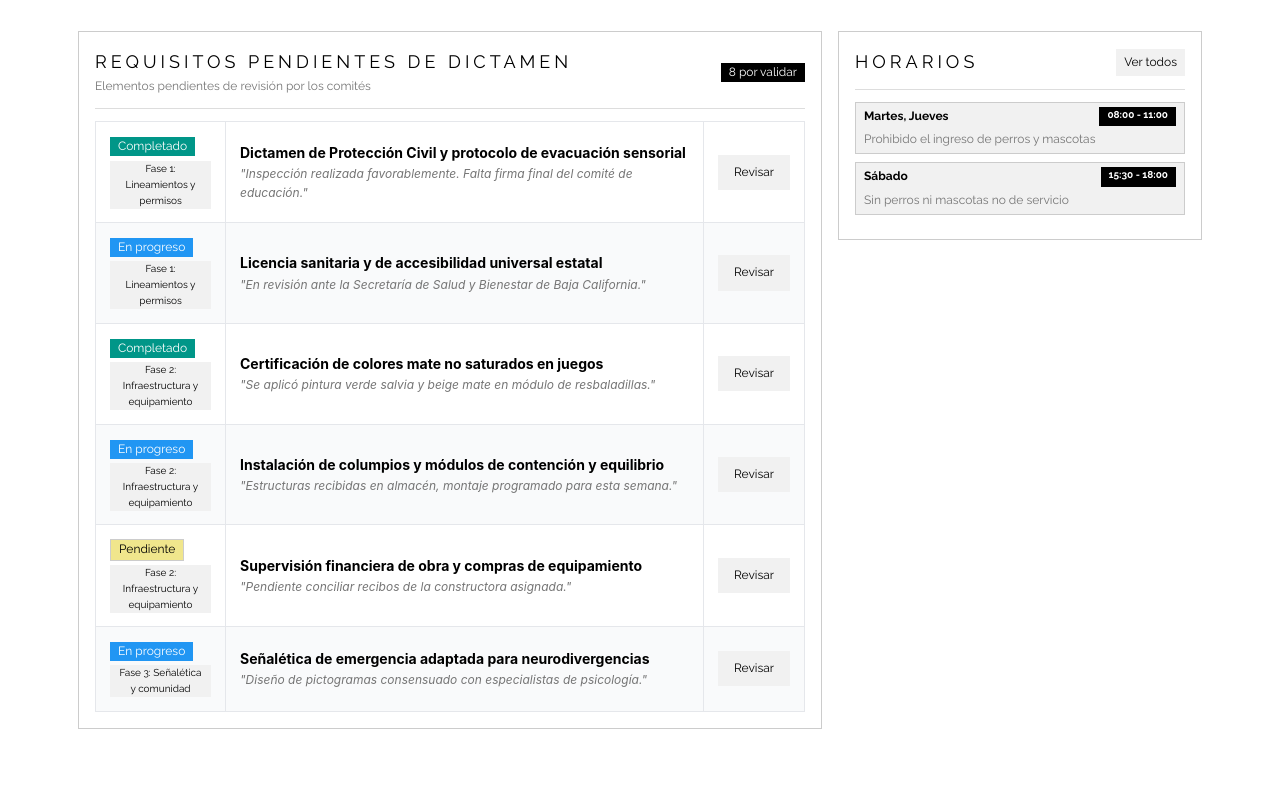
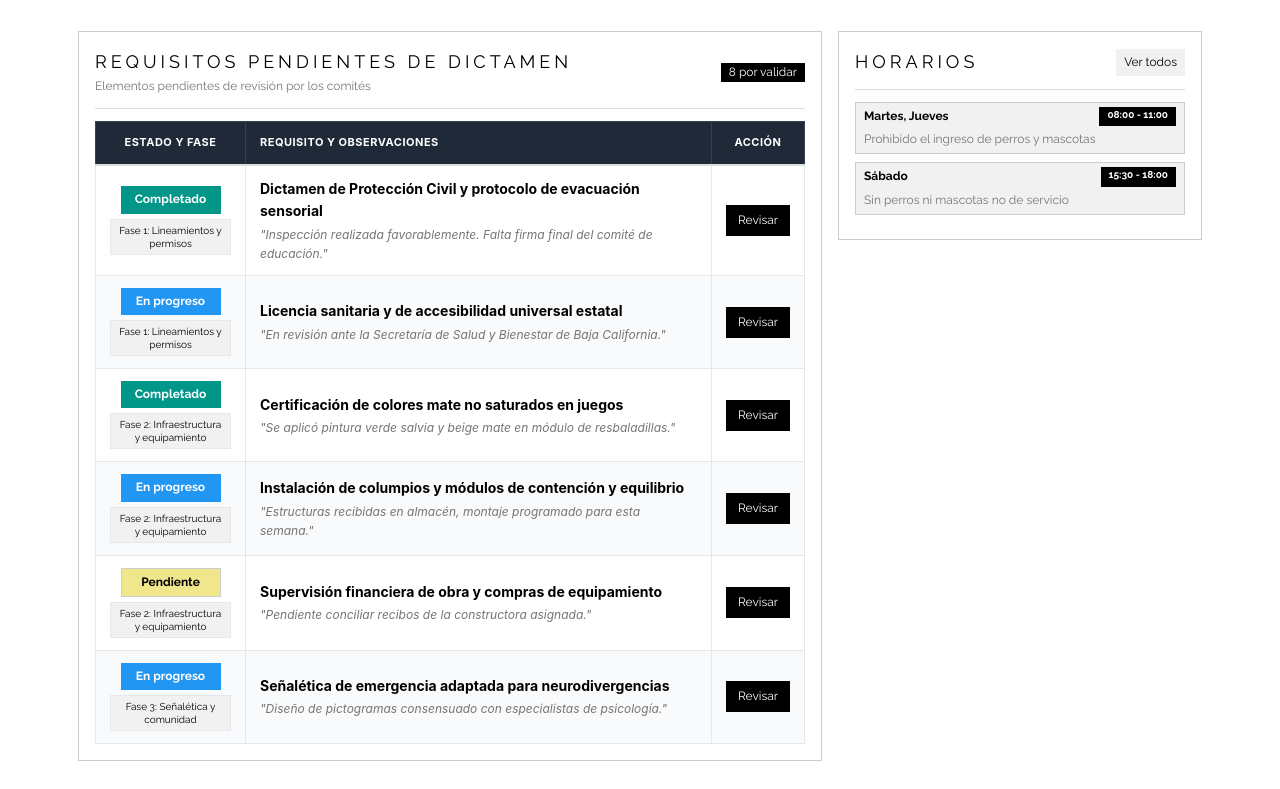
Before and after one commit to FRQ23/neuropark, a React (Vite) app: page / in a window 1280 px wide. Shown: the part 1171-1960 px from the top of the page. Built offline with nearby package versions, Linux system fonts and the light colour scheme.

Commit message:
fix(dashboard): center status badge and phase tag vertically and horizontally in pending requirements table

```diff
--- a/src/components/common/Badge.tsx
+++ b/src/components/common/Badge.tsx
@@ -10,6 +10,7 @@ interface BadgeProps {
   scope?: string;
   size?: 'sm' | 'md';
   className?: string;
+  style?: React.CSSProperties;
 }
 
 export const Badge: React.FC<BadgeProps> = ({
@@ -20,6 +21,7 @@ export const Badge: React.FC<BadgeProps> = ({
   scope,
   size = 'md',
   className = '',
+  style,
 }) => {
   const sizeClass = size === 'sm' ? 'w3-small' : '';
 
@@ -32,7 +34,7 @@ export const Badge: React.FC<BadgeProps> = ({
     }[status];
 
     return (
-      <span className={`${config.cls} ${sizeClass} ${className}`}>
+      <span className={`${config.cls} ${sizeClass} ${className}`} style={style}>
         {children || config.text}
       </span>
     );
--- a/src/pages/DashboardPage.tsx
+++ b/src/pages/DashboardPage.tsx
@@ -298,6 +298,19 @@ export const DashboardPage: React.FC = () => {
             </div>
 
             <table className="w3-table w3-striped w3-bordered">
+              <thead>
+                <tr className="w3-light-grey" style={{ borderBottom: '2px solid #ddd' }}>
+                  <th style={{ width: '150px', textAlign: 'center', fontSize: '11px', textTransform: 'uppercase', letterSpacing: '0.5px' }}>
+                    Estado y Fase
+                  </th>
+                  <th style={{ fontSize: '11px', textTransform: 'uppercase', letterSpacing: '0.5px' }}>
+                    Requisito y Observaciones
+                  </th>
+                  <th style={{ width: '90px', textAlign: 'center', fontSize: '11px', textTransform: 'uppercase', letterSpacing: '0.5px' }}>
+                    Acción
+                  </th>
+                </tr>
+              </thead>
               <tbody>
                 {parkRequirements
                   .filter((pr) => pr.status !== 'validated')
@@ -309,24 +322,60 @@ export const DashboardPage: React.FC = () => {
 
                     return (
                       <tr key={pr.id}>
-                        <td style={{ verticalAlign: 'middle', width: '130px' }}>
-                          <Badge status={pr.status} size="sm" />
-                          <div style={{ marginTop: '4px' }}>
-                            <span className="w3-tag w3-light-grey w3-tiny">{phase?.name || req.phaseCode}</span>
+                        <td style={{ verticalAlign: 'middle', textAlign: 'center', width: '150px', padding: '12px 8px' }}>
+                          <div
+                            style={{
+                              display: 'flex',
+                              flexDirection: 'column',
+                              alignItems: 'center',
+                              justifyContent: 'center',
+                              textAlign: 'center',
+                              gap: '5px',
+                              width: '100%',
+                            }}
+                          >
+                            <Badge
+                              status={pr.status}
+                              size="sm"
+                              className="w3-center"
+                              style={{
+                                minWidth: '100px',
+                                textAlign: 'center',
+                                display: 'inline-block',
+                                fontWeight: 'bold',
+                                padding: '4px 8px',
+                              }}
+                            />
+                            <span
+                              className="w3-tag w3-light-grey w3-tiny w3-center"
+                              style={{
+                                display: 'inline-block',
+                                textAlign: 'center',
+                                whiteSpace: 'normal',
+                                width: '100%',
+                                maxWidth: '135px',
+                                lineHeight: '1.3',
+                                padding: '4px 6px',
+                                border: '1px solid #e5e7eb',
+                              }}
+                            >
+                              {phase?.name || req.phaseCode}
+                            </span>
                           </div>
                         </td>
                         <td style={{ verticalAlign: 'middle' }}>
                           <div style={{ fontWeight: 'bold' }}>{req.title}</div>
                           {pr.notes && (
-                            <div className="w3-small w3-text-grey" style={{ fontStyle: 'italic' }}>
+                            <div className="w3-small w3-text-grey" style={{ fontStyle: 'italic', marginTop: '2px' }}>
                               "{pr.notes}"
                             </div>
                           )}
                         </td>
-                        <td style={{ verticalAlign: 'middle', textAlign: 'right', width: '90px' }}>
+                        <td style={{ verticalAlign: 'middle', textAlign: 'center', width: '90px' }}>
                           <Link
                             to={`/parks/${selectedParkId}/${req.phaseCode}`}
-                            className="w3-button w3-light-grey w3-small"
+                            className="w3-button w3-black w3-small"
+                            style={{ padding: '6px 12px' }}
                           >
                             Revisar
                           </Link>
```
